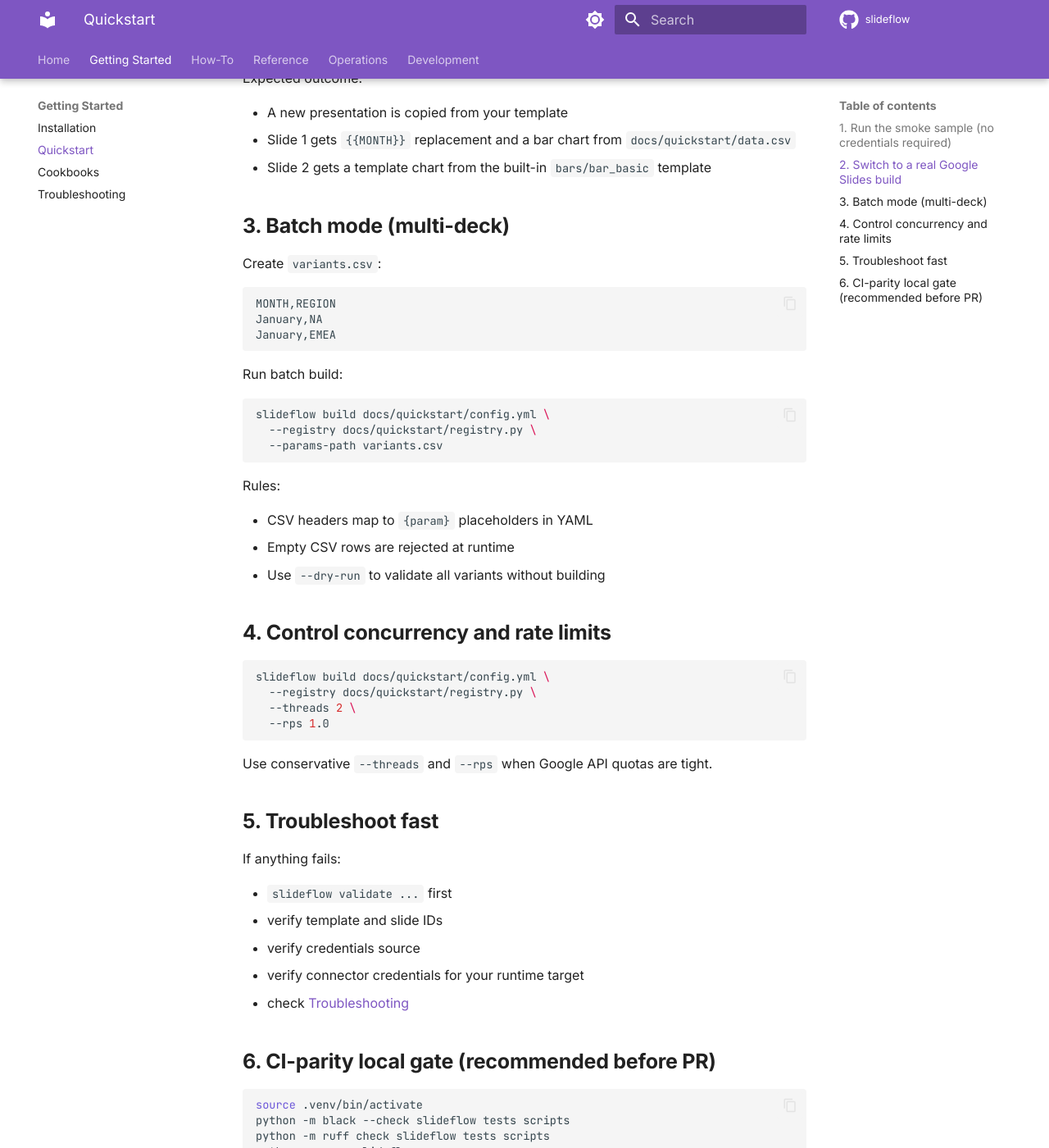
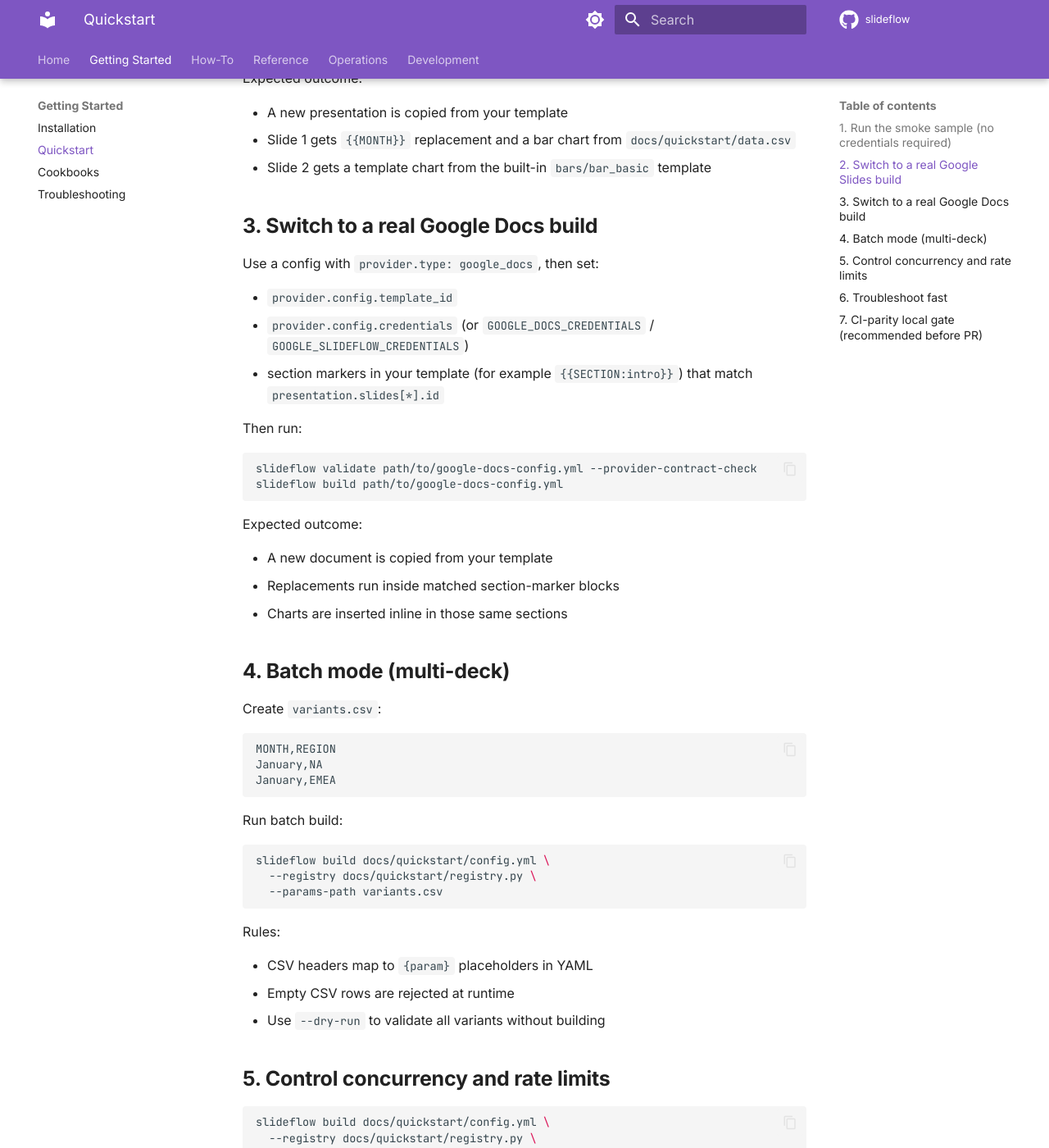
Before and after one commit to joe-broadhead/slideflow, an MkDocs documentation site: the page built from docs/quickstart.md, in a window 1280 px wide and 1400 px high, scrolled down 1041 px. Shown: the whole window at 82% size. Built offline with MkDocs 1.6.1 and Material for MkDocs 9.7.7, drawn with Linux system fonts in a browser that asks for light colours; comment, search, counter and statistics services are not loaded; some of the changed text lies outside the part shown.

Commit message:
docs: tighten Google Docs coverage and workflow credential mapping

````diff
--- a/docs/quickstart.md
+++ b/docs/quickstart.md
@@ -42,7 +42,28 @@ Expected outcome:
 - Slide 1 gets `{{MONTH}}` replacement and a bar chart from `docs/quickstart/data.csv`
 - Slide 2 gets a template chart from the built-in `bars/bar_basic` template
 
-## 3. Batch mode (multi-deck)
+## 3. Switch to a real Google Docs build
+
+Use a config with `provider.type: google_docs`, then set:
+
+- `provider.config.template_id`
+- `provider.config.credentials` (or `GOOGLE_DOCS_CREDENTIALS` / `GOOGLE_SLIDEFLOW_CREDENTIALS`)
+- section markers in your template (for example `{{SECTION:intro}}`) that match `presentation.slides[*].id`
+
+Then run:
+
+```bash
+slideflow validate path/to/google-docs-config.yml --provider-contract-check
+slideflow build path/to/google-docs-config.yml
+```
+
+Expected outcome:
+
+- A new document is copied from your template
+- Replacements run inside matched section-marker blocks
+- Charts are inserted inline in those same sections
+
+## 4. Batch mode (multi-deck)
 
 Create `variants.csv`:
 
@@ -87,7 +108,7 @@ If anything fails:
 - verify connector credentials for your runtime target
 - check [Troubleshooting](troubleshooting.md)
 
-## 6. CI-parity local gate (recommended before PR)
+## 7. CI-parity local gate (recommended before PR)
 
 ```bash
 source .venv/bin/activate
````
Also changed, not shown: other parts of docs/quickstart.md (+2 -2 lines), CONTRIBUTING.md (+1 -0 lines), docs/automation.md (+13 -0 lines), docs/config-reference.md (+1 -1 lines), docs/deployments.md (+12 -0 lines), docs/getting-started.md (+8 -1 lines), 1 other file.
